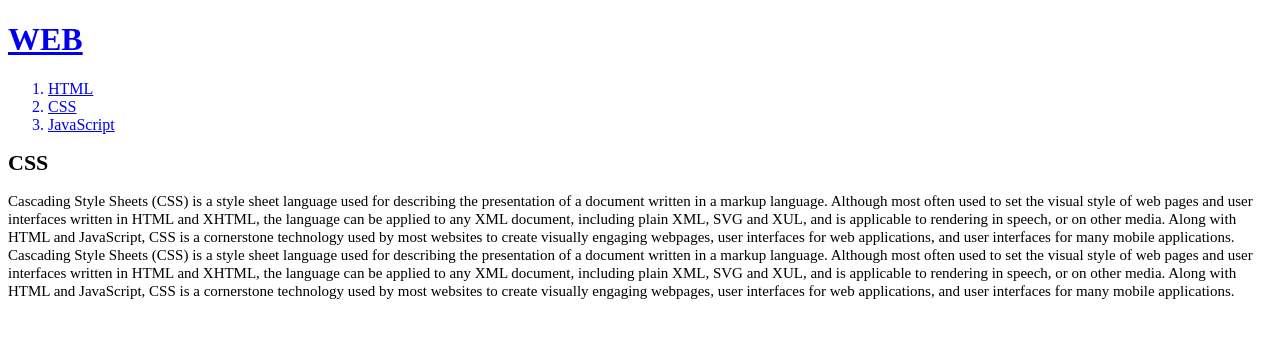
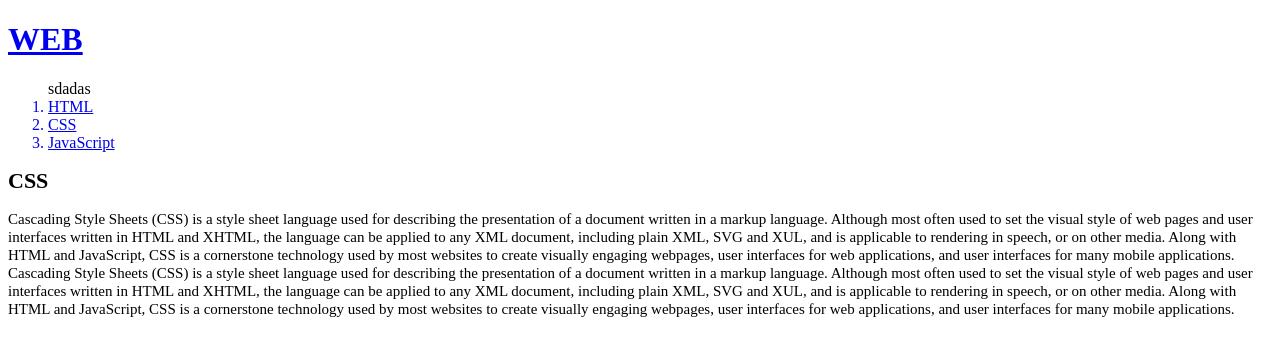
Before and after one commit to Heehyun9/new, a plain HTML site: page CSS.html in a window 1280 px wide. Drawn offline with Linux system fonts and the light colour scheme.

```diff
--- a/CSS.html
+++ b/CSS.html
@@ -9,7 +9,7 @@
             <a href="file:///D:/workspace/WEB/index.html" target="_blank" title="WEB"><h1>WEB</h1></a>
         </p>
         <p>
-            <ol>
+            <ol>sdadas
                 <a href="file:///D:/workspace/WEB/HTML.html" target="_blank" title="HTML"><li>HTML</li></a>
                 <a href="file:///D:/workspace/WEB/CSS.html" target="_blank" title="CSS"><li>CSS</li></a>
                 <a href="file:///D:/workspace/WEB/JavaScript.html" target="_blank" title="JavaScript"><li>JavaScript</li></a>
```
